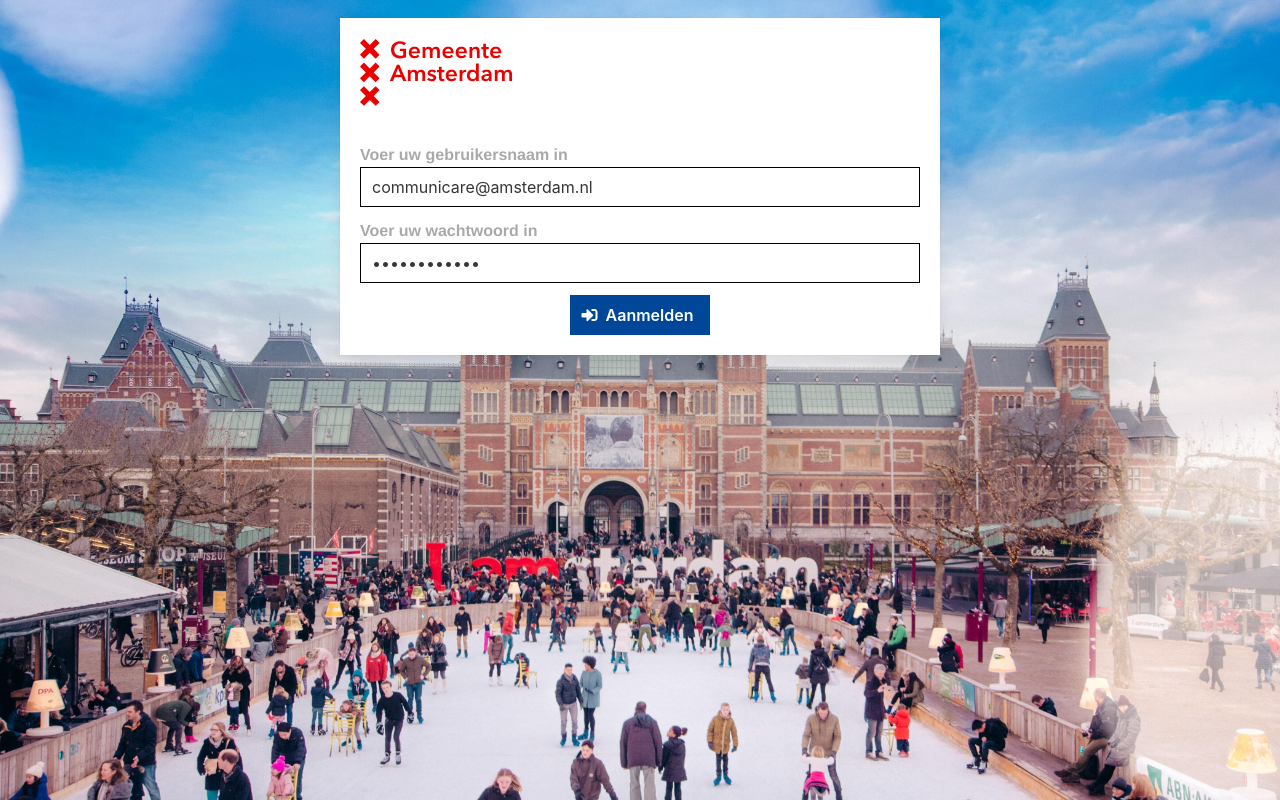
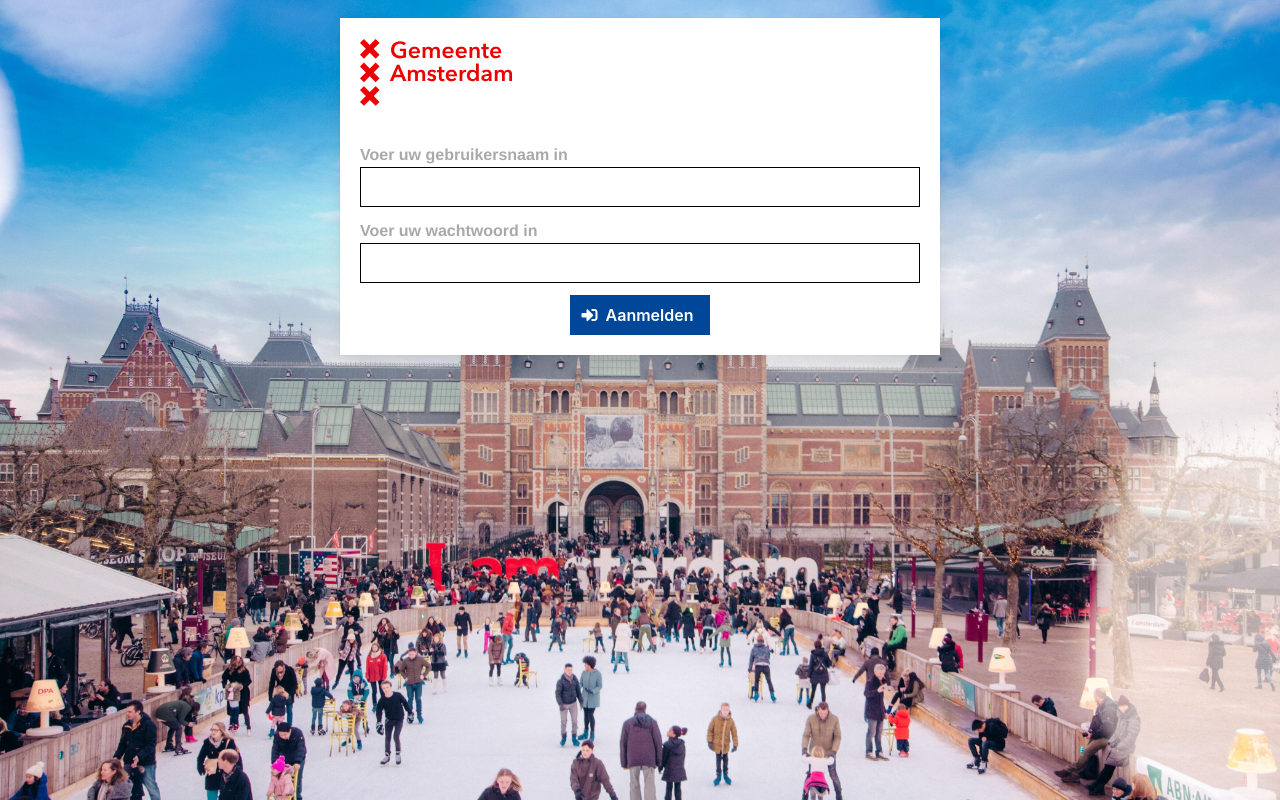
Before and after one commit to Amsterdam/amsterdam-app-construction-work, a Vue app in the folder vue_web_code/: page /#/login in a window 1280 px wide. Built offline with nearby package versions, Linux system fonts and the light colour scheme; no server answers.

Commit message:
Fix docker file en opruim

```diff
--- a/vue_web_code/src/components/BerichtenBeheer.vue
+++ b/vue_web_code/src/components/BerichtenBeheer.vue
@@ -1,3 +1,5 @@
+<!-- do not remove this or the linter will rewrite the line `:checked-rows.sync="selected_projects"` and the application will die -->
+<!-- eslint-disable vue/no-deprecated-v-bind-sync -->
 <template>
   <div v-if="edit === false" class="outer-section">
     <section>
@@ -8,7 +10,7 @@
           :data="warnings"
           :show-detail-icon="showDetailIcon"
           :sticky-header="true"
-          v-model:selected="selected"
+          :checked-rows.sync="selected_projects"
           sort-icon="chevron-up"
           sort-icon-size="is-medium"
           detail-transition="fade"
--- a/vue_web_code/src/components/Login.vue
+++ b/vue_web_code/src/components/Login.vue
@@ -42,8 +42,8 @@ export default {
   name: 'login-component',
   data() {
     return {
-      username: 'communicare@amsterdam.nl',
-      password: 'Kl31nDu1mpj3',
+      username: '',
+      password: '',
       message: '',
     }
   },
```
Also changed, not shown: 1 other file (tests, documents, lock files or other folders).
